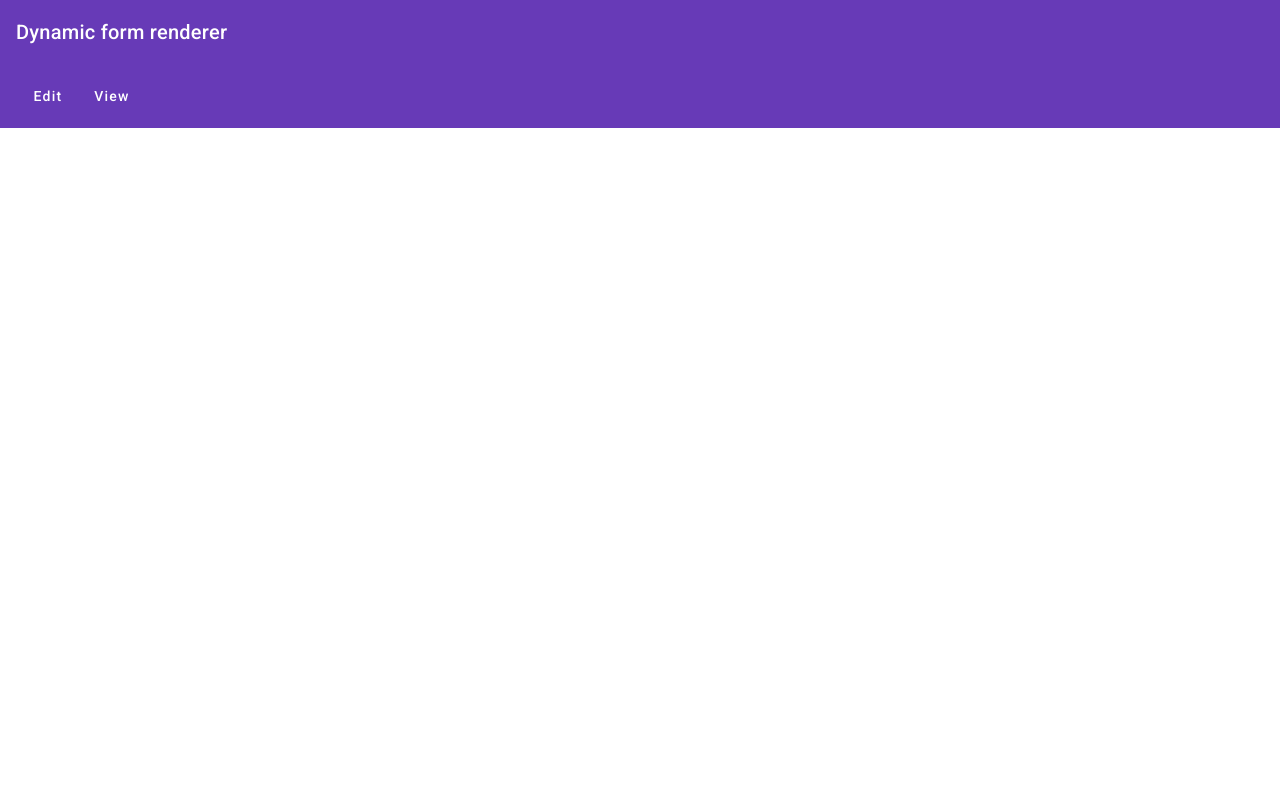
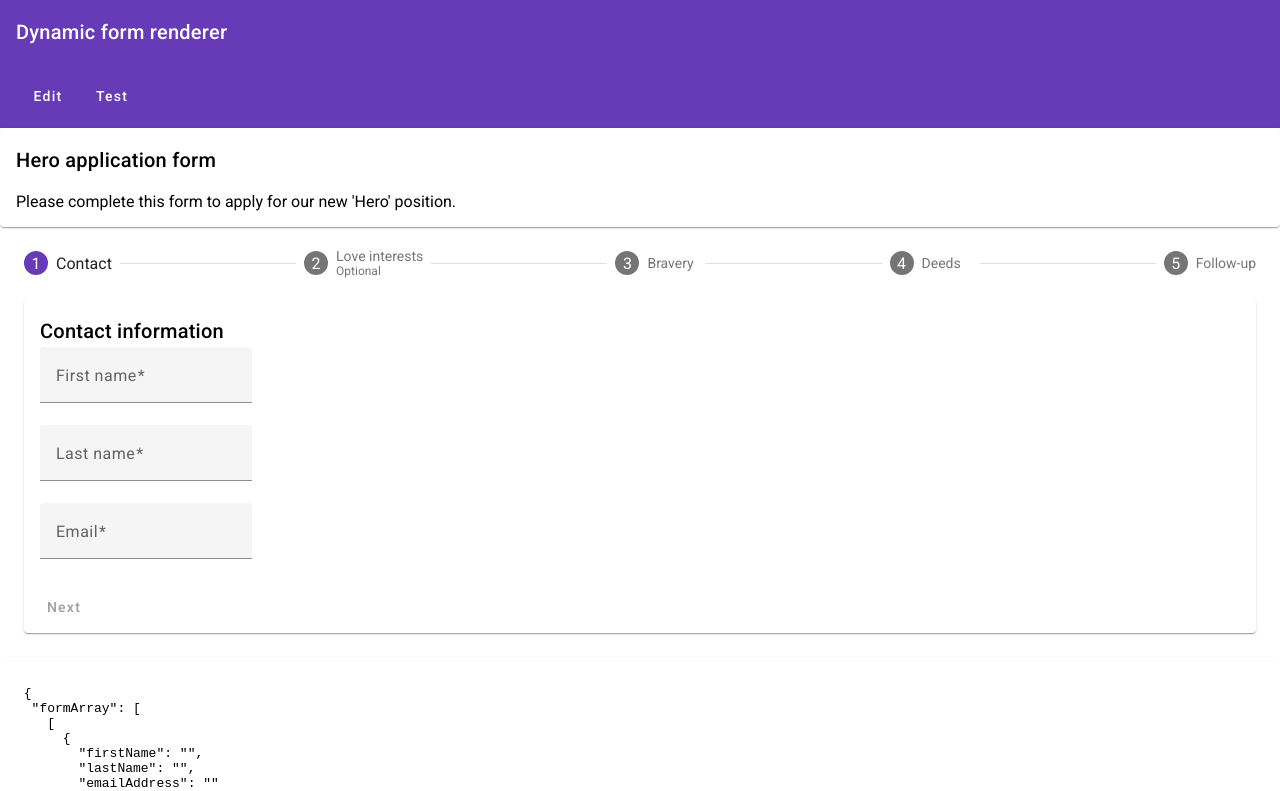
Before and after one commit to MattKuhn123/dynamic-form, an Angular app: page /test in a window 1280 px wide. Before the commit this address led to /. Shown: the top 791 px of the page. Built offline with nearby package versions, Linux system fonts and the light colour scheme.

Commit message:
view -> test

```diff
--- a/src/app/app.component.ts
+++ b/src/app/app.component.ts
@@ -9,7 +9,7 @@ import { Component } from '@angular/core';
     </mat-toolbar-row>
     <mat-toolbar-row>
       <button mat-button [routerLink]="['/edit']">Edit</button>
-      <button mat-button [routerLink]="['/view']">View</button>
+      <button mat-button [routerLink]="['/test']">Test</button>
     </mat-toolbar-row>
   </mat-toolbar>
 
--- a/src/app/app.module.ts
+++ b/src/app/app.module.ts
@@ -34,7 +34,7 @@ import { DynamicFormComponent, PreSubmitDialog } from './dynamic-form/dynamic-fo
 
 export const appRoute: Routes = [
   { path: 'edit', component: DynamicFormEditComponent },
-  { path: 'view', component: DynamicFormComponent },
+  { path: 'test', component: DynamicFormComponent },
 ]
 
 @NgModule({
--- a/src/app/dynamic-form-edit/dynamic-form-edit.component.ts
+++ b/src/app/dynamic-form-edit/dynamic-form-edit.component.ts
@@ -41,7 +41,7 @@ import { DynamicFormSection } from '../dynamic-form/dynamic-form-section.model';
                     <mat-icon>extension</mat-icon>
                   </button>
 
-                  <button mat-icon-button color="primary" matTooltip="not required" *ngIf="!getSectionRequired(i).getRawValue()">
+                  <button mat-icon-button color="accent" matTooltip="not required" *ngIf="!getSectionRequired(i).getRawValue()">
                     <mat-icon>extension_off</mat-icon>
                   </button>
 
@@ -130,7 +130,7 @@ import { DynamicFormSection } from '../dynamic-form/dynamic-form-section.model';
                         </mat-panel-title>
 
                         <mat-panel-description>
-                          <button mat-icon-button color="accent" matTooltip="required" *ngIf="getQuestionRequired(i, qi).getRawValue()">
+                          <button mat-icon-button color="primary" matTooltip="required" *ngIf="getQuestionRequired(i, qi).getRawValue()">
                             <mat-icon>extension</mat-icon>
                           </button>
 
@@ -138,7 +138,7 @@ import { DynamicFormSection } from '../dynamic-form/dynamic-form-section.model';
                             <mat-icon>extension_off</mat-icon>
                           </button>
 
-                          <button mat-icon-button color="accent" matTooltip="depends on" *ngIf="getQuestionDependsOnList(i, qi).length > 0">
+                          <button mat-icon-button color="primary" matTooltip="depends on" *ngIf="getQuestionDependsOnList(i, qi).length > 0">
                             <mat-icon [matBadge]="getQuestionDependsOnList(i, qi).length" matBadgeOverlap="false" matBadgeSize="small">rule</mat-icon>
                           </button>
 
```
